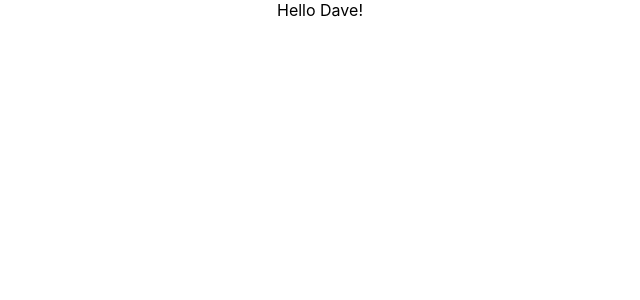
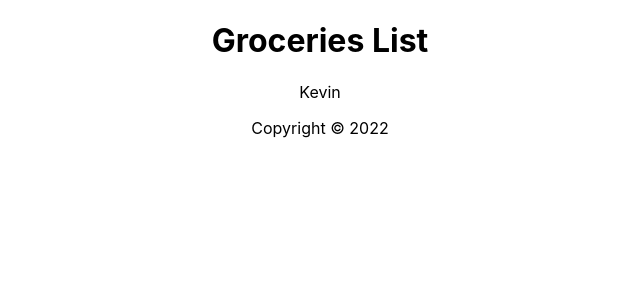
Before and after one commit to TheMordhon1/reactjs-shopping-list-app, a React (Create React App) app: page / in a window 1280 px wide. Shown: the top 300 px of the page, without its empty margins (320-960 px from the left). Built offline with nearby package versions, Linux system fonts and the light colour scheme.

Commit message:
functional components

```diff
--- a/src/App.js
+++ b/src/App.js
@@ -1,15 +1,15 @@
 import './App.css';
+import Content from './Content';
+import Footer from './Footer';
+import Header from './Header';
 
 function App() {
-	const handleNameChange = () => {
-		const names = ['Bob', 'Kevin', 'Dave']
-		const int = Math.floor(Math.random() * 3)
 
-		return names[int]
-	}
 	return (
 		<div className="App">
-			Hello {handleNameChange()}!
+			<Header />
+			<Content />
+			<Footer />
 		</div>
 	);
 }
--- /dev/null
+++ b/src/Content.js
@@ -0,0 +1,17 @@
+import React from 'react'
+
+const Content = () => {
+	const handleNameChange = () => {
+		const names = ['Bob', 'Kevin', 'Dave']
+		const int = Math.floor(Math.random() * 3)
+
+		return names[int]
+	}
+	return (
+		<main>
+			{handleNameChange()}
+		</main>
+	)
+}
+
+export default Content
--- /dev/null
+++ b/src/Footer.js
@@ -0,0 +1,12 @@
+import React from 'react'
+
+const Footer = () => {
+	const today = new Date();
+	return (
+		<footer>
+			<p>Copyright &copy; {today.getFullYear()}</p>
+		</footer>
+	)
+}
+
+export default Footer
--- /dev/null
+++ b/src/Header.js
@@ -0,0 +1,11 @@
+import React from 'react'
+
+const Header = () => {
+	return (
+		<header>
+			<h1>Groceries List</h1>
+		</header>
+	)
+}
+
+export default Header
--- a/src/index.js
+++ b/src/index.js
@@ -5,7 +5,7 @@
 
 const root = ReactDOM.createRoot(document.getElementById('root'));
 root.render(
-  <React.StrictMode>
-    <App />
-  </React.StrictMode>
+	<React.StrictMode>
+		<App />
+	</React.StrictMode>
 );
```
